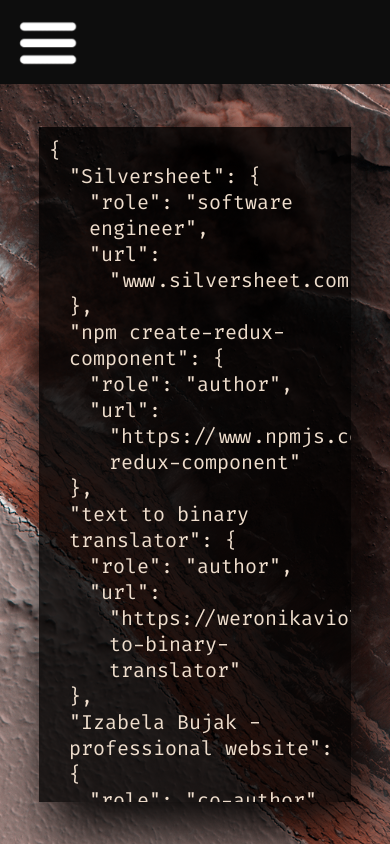
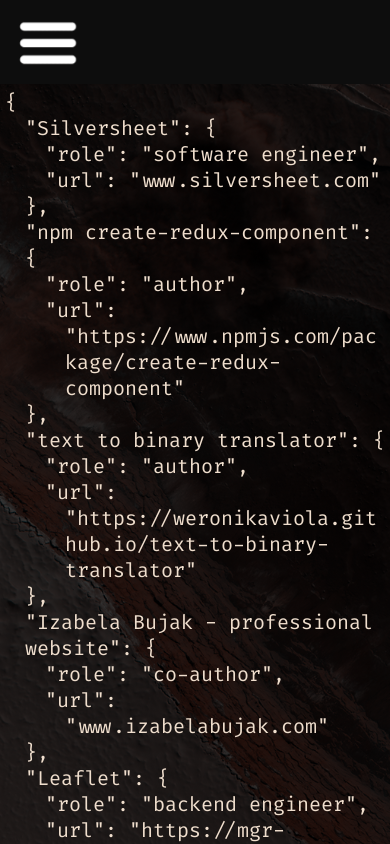
Before and after one commit to weronikaviola/weronika-p, a React (Create React App) app: page /projects in a window 390 px wide. Built offline with nearby package versions, Linux system fonts and the light colour scheme; a web font is replaced by a local one.

Commit message:
some css styling

```diff
--- a/src/components/Json/Json.jsx
+++ b/src/components/Json/Json.jsx
@@ -20,7 +20,7 @@
             </div>
             <div className="json__row spacer-left-8 indent-8">
               {`"url":`}
-              <a href={element.url}>{` "${element.url}"`}</a>
+              <a href={element.url} target="__blank">{` "${element.url}"`}</a>
             </div>
             <div className="json__row spacer-left-4">
               {`}${idx < elements.length - 1 ? "," : ""}`}
--- a/src/stylesheets/components/_header.scss
+++ b/src/stylesheets/components/_header.scss
@@ -32,9 +32,6 @@
     .alt-name {
       display: none;
     }
-    &.active {
-      color: $red;
-    }
   }
 }
 
@@ -66,6 +63,7 @@
     left: -1000px;
     width: 90vw;
     visibility: hidden;
+    height: auto;
     &.visible {
       visibility: visible;
       left: 0px;
--- a/src/stylesheets/components/_json.scss
+++ b/src/stylesheets/components/_json.scss
@@ -3,9 +3,17 @@
   padding: 10px;
   max-height: 80vh;
   overflow: auto;
+  word-wrap: break-word;
 }
 
 .json {
   color: $white;
   font-size: 20px;
 }
+
+@media only screen and (max-width: 812px) {
+  .json-wrapper {
+    max-height: 90vh;
+    padding: 5px;
+  }
+}
--- a/src/stylesheets/pages/_projects.scss
+++ b/src/stylesheets/pages/_projects.scss
@@ -10,3 +10,13 @@
     }
   }
 }
+
+@media only screen and (max-width: 812px) {
+  .projects-screen {
+    .projects-div {
+      margin: 0 auto;
+      width: 100vw;
+      padding: 0;
+    }
+  }
+}
```
